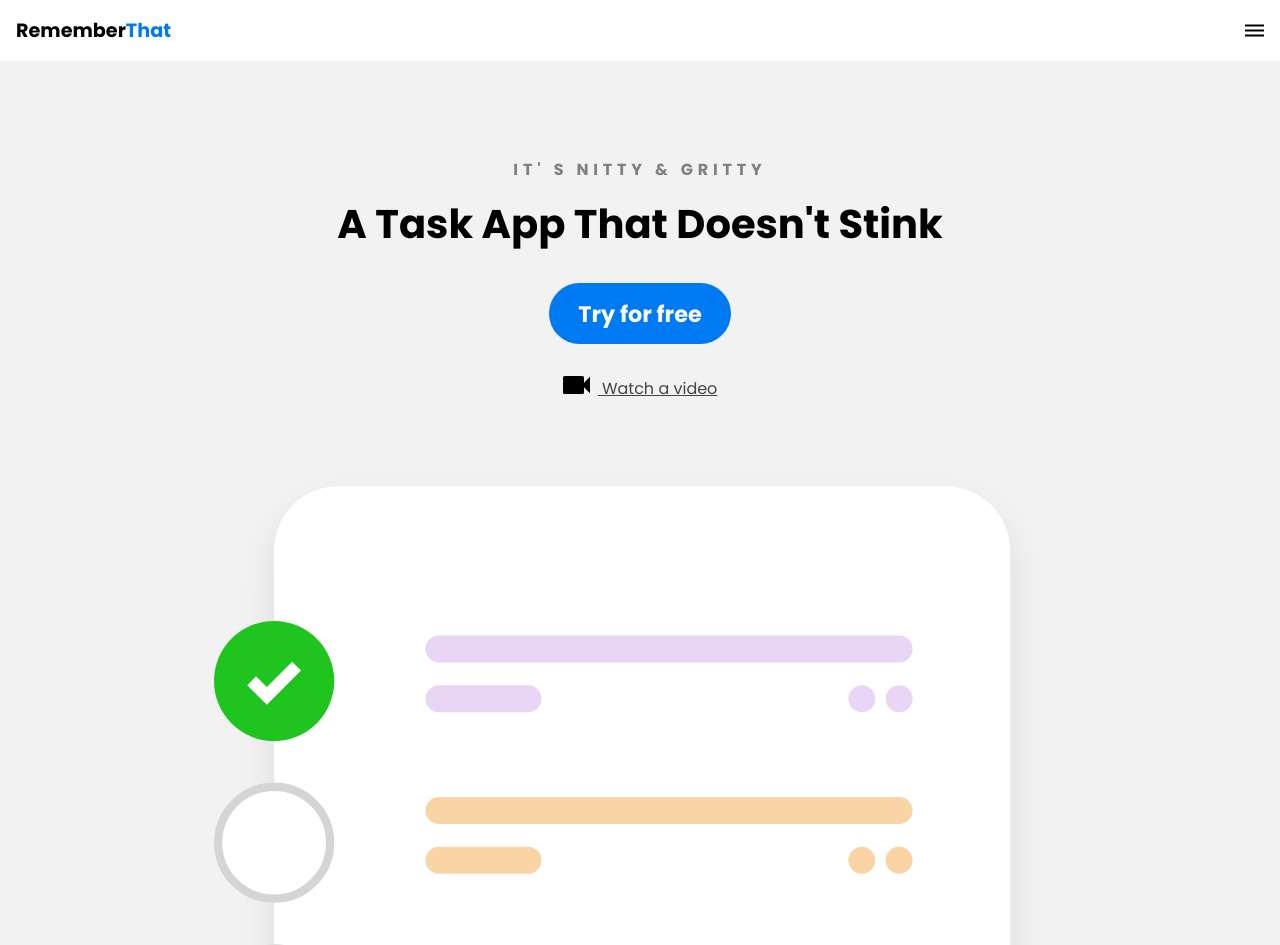
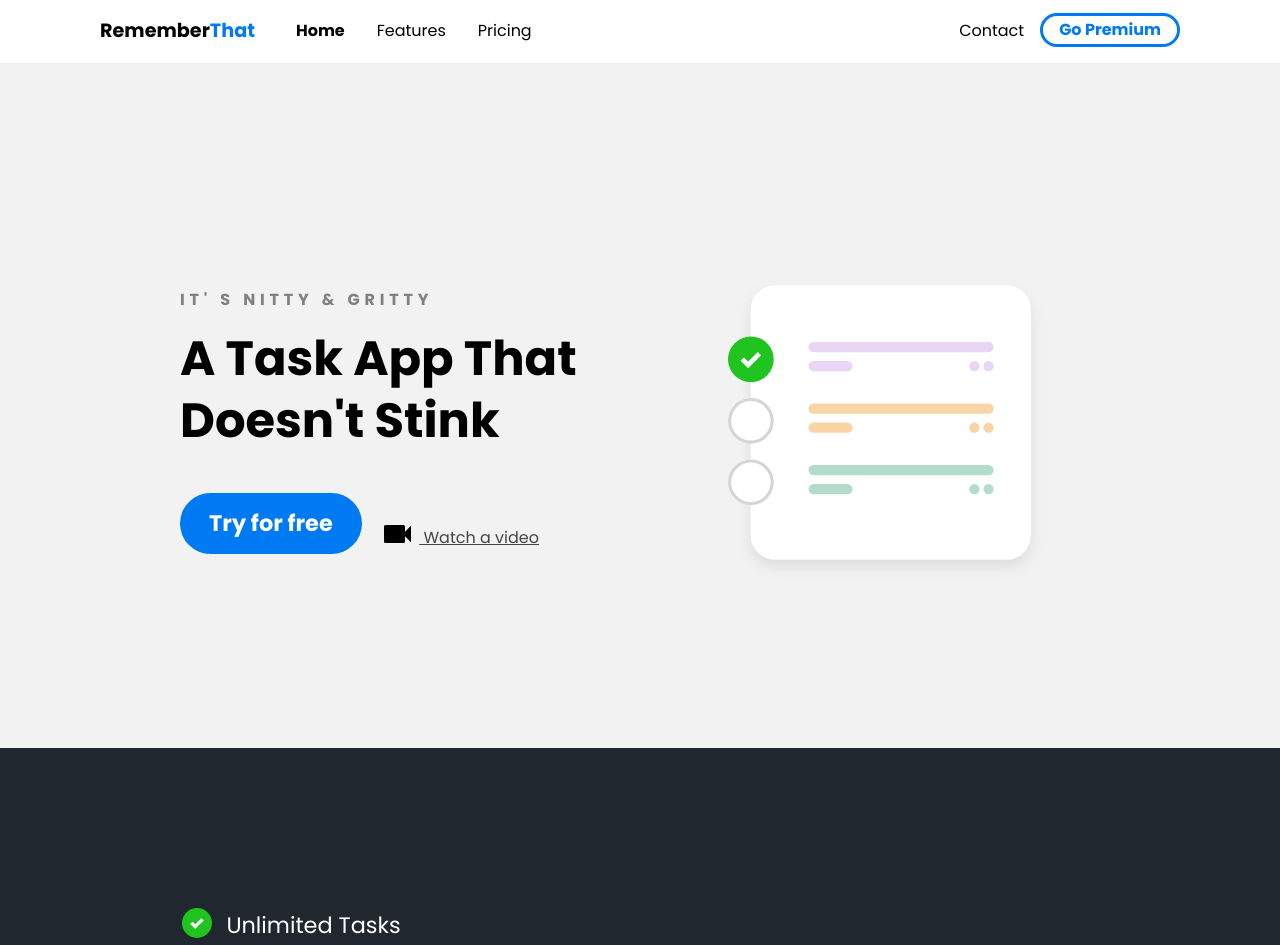
Before and after one commit to isabella232/css-and-html-course, a plain HTML site: page index.html in a window 1280 px wide. Shown: the top 945 px of the page. Drawn offline with Linux system fonts and the light colour scheme.

Commit message:
Final version

```diff
--- a/css/main.scss
+++ b/css/main.scss
@@ -107,7 +107,8 @@ section.features-section {
 ul.features-list {
     margin: 0;
     padding-left: .1em;
-    //
+    display: grid;
+    grid-template-columns: repeat(auto-fit, minmax(19rem, 1fr));
 
     li {
         font-size: 1.1em;
@@ -234,3 +235,154 @@ nav {
     margin: .5em;
     cursor: pointer;
 }
+
+@media only screen and (min-width: 768px) {
+    .mobile-menu, .mobile-menu-exit {
+        display: none;
+    }
+
+    .navbar .container {
+        display: grid;
+        grid-template-columns: 180px auto;
+        justify-content: unset;
+    }
+
+    .navbar nav {
+        display: flex;
+        justify-content: space-between;
+        background: none;
+        position: unset;
+        height: auto;
+        width: 100%;
+        padding: 0;
+
+        ul {
+            display: flex;
+        }
+
+        a {
+            color: black;
+            font-size: 1em;
+            padding: .1em 1em;
+        }
+
+        ul.primary-nav {
+            margin: 0;
+        }
+
+        li.current a {
+            font-weight: bold;
+        }
+
+        li.go-premium-cta a {
+            color: var(--primary-color);
+            border: 3px solid var(--primary-color);
+            font-weight: bold;
+            border-radius: 5em;
+            margin-top: -.2em;
+
+            &:hover {
+                background: var(--primary-color);
+                color: white;
+            }
+
+        }
+    }
+}
+
+@media only screen and (min-width: 1080px) {
+    .container {
+        width: 1080px;
+        margin: 0 auto;
+    }
+
+    section {
+        padding: 10em 4em;
+    }
+
+    .hero .container {
+        display: flex;
+        justify-content: space-between;
+        text-align: left;
+
+        .left-col {
+            margin: 3em 3em 0 5em;
+
+            h1 {
+                font-size: 3em;
+                width: 90%;
+            }
+        }
+    }
+
+    .hero-img {
+        width: 30%;
+        margin-right: 8em;
+    }
+
+    .hero-cta {
+        display: flex;
+    }
+
+    .primary-cta {
+        margin-right: 1em;
+    }
+
+    ul.features-list {
+        display: block;
+        margin-left: 5em;
+
+        li {
+            font-size: 1.4em;
+
+            &:before {
+                width: 30px;
+                height: 30px;
+            }
+        }
+    }
+
+    .features-section {
+        position: relative;
+    }
+
+    .features-section img {
+        display: block;
+        position: absolute;
+        right: 0;
+        width: 350px;
+        bottom: -2em;
+    }
+
+    .testimonials-section ul {
+        display: flex;
+
+        li {
+            margin: 0 1em;
+        }
+    }
+
+    .contact-section {
+        position: relative;
+
+        .container {
+            display: flex;
+        }
+
+        .contact-right {
+            position: absolute;
+            right: 0;
+            top: 0;
+            width: 45%;
+            height: 100%;
+
+            iframe {
+                height: 100%;
+            }
+        }
+    }
+}
+
+@media only screen and (min-width: 1450px) {
+
+}
--- a/index.html
+++ b/index.html
@@ -23,7 +23,7 @@
                 </ul>
                 <ul class="secondary-nav">
                     <li><a href = #>Contact</a></li>
-                    <li class = "go-premium-"><a href = #>Go Premium</a></li>
+                    <li class = "go-premium-cta"><a href = #>Go Premium</a></li>
                 </ul>
             </nav>
         </div>
```
Also changed, not shown: css/main.css, 1 other file.
